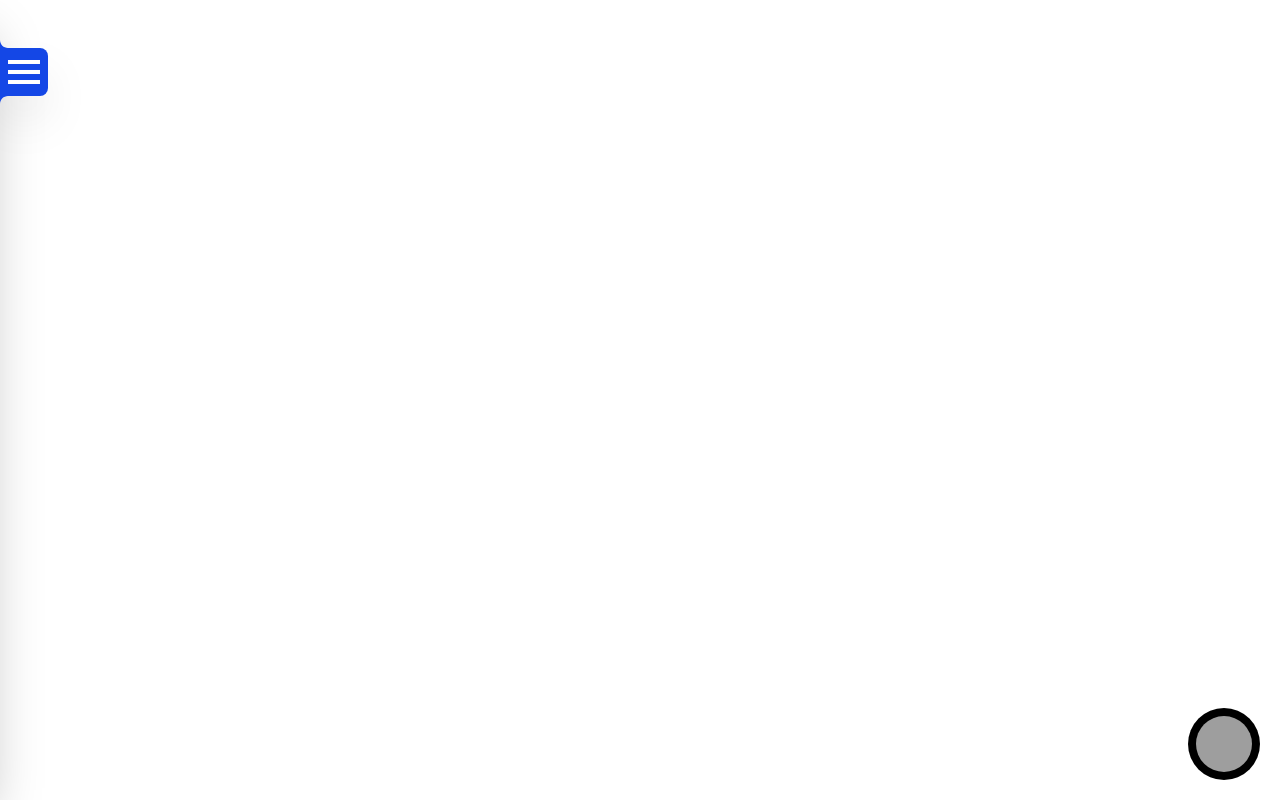
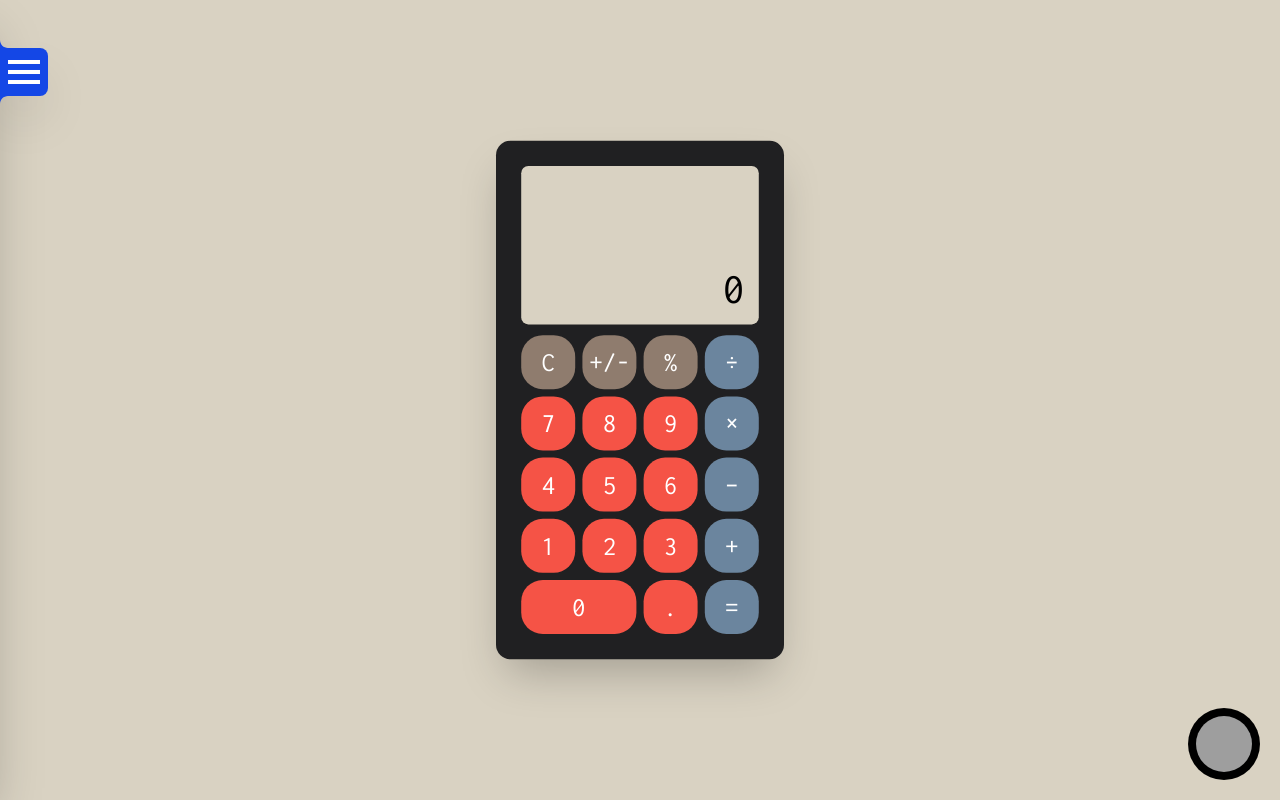
Before and after one commit to SumedhaSinghRathor/random-react-projects, a React (Vite) app: page /calculator in a window 1280 px wide. Built offline with nearby package versions, Linux system fonts and the light colour scheme; grey boxes are pictures that could not be loaded.

Commit message:
Adding Calculator project

```diff
--- a/src/App.jsx
+++ b/src/App.jsx
@@ -10,6 +10,7 @@ import Link from "./components/Link";
 import Vercel from "./project/Vercel/Vercel";
 import MusicPlayer from "./project/Music Player/MusicPlayer";
 import NestedRadius from "./project/NestedRadius";
+import Calculator from "./project/Calculator/Calculator";
 
 function App() {
   return (
@@ -26,6 +27,7 @@ function App() {
         <Route path="/textoverhill" element={<TextoverHill />}></Route>
         <Route path="/vercel" element={<Vercel />}></Route>
         <Route path="/nested-radius" element={<NestedRadius />} />
+        <Route path="/calculator" element={<Calculator />} />
       </Routes>
     </>
   );
--- a/src/components/Sidebar.jsx
+++ b/src/components/Sidebar.jsx
@@ -33,13 +33,17 @@ function Sidebar() {
       to: "/nested-radius",
       content: "Nested Radius",
     },
+    {
+      to: "/calculator",
+      content: "Calculator",
+    },
   ];
 
   const [toggle, setToggle] = useState(false);
 
   return (
     <aside
-      className={`fixed w-3xs h-full flex flex-col gap-4 bg-blue-700 p-4 text-white rounded-r-lg transition-transform shadow-2xl ${
+      className={`fixed w-3xs h-full flex flex-col gap-4 bg-blue-700 p-4 text-white rounded-r-lg transition-transform shadow-2xl z-100 ${
         toggle ? "translate-x-0" : "-translate-x-64"
       }`}
     >
@@ -66,7 +70,9 @@ function Sidebar() {
         <h1 className="text-lg font-bold leading-6">Mini React Projects</h1>
       </Link>
       <ul className="h-full">
-        {projects.map((project) => (
+        {projects
+          .sort((a, b) => a.content.localeCompare(b.content))
+          .map((project) => (
             <Link to={project.to} key={project.content}>
               <li
                 key={project.content}
--- a/src/index.css
+++ b/src/index.css
@@ -1,3 +1,5 @@
+@import url("https://fonts.googleapis.com/css2?family=Fira+Sans:ital,wght@0,100;0,200;0,300;0,400;0,500;0,600;0,700;0,800;0,900;1,100;1,200;1,300;1,400;1,500;1,600;1,700;1,800;1,900&family=Instrument+Serif:ital@0;1&display=swap");
+@import url("https://fonts.googleapis.com/css2?family=Inconsolata:wght@200..900&display=swap");
 @import url("https://fonts.googleapis.com/css2?family=Comfortaa:wght@300..700&family=Geist:wght@100..900&family=Instrument+Sans:ital,wght@0,400..700;1,400..700&family=Pixelify+Sans:wght@400..700&display=swap");
 @import "tailwindcss";
 
--- /dev/null
+++ b/src/project/Calculator/ButtonDisplay.jsx
@@ -0,0 +1,41 @@
+import "./Calculator.css";
+
+function ButtonDisplay({ onButtonClick }) {
+  const buttons = [
+    { label: "C", type: "misc", className: "aspect-square" },
+    { label: "+/-", type: "misc", className: "aspect-square" },
+    { label: "%", type: "misc", className: "aspect-square" },
+    { label: "÷", type: "operation", className: "aspect-square" },
+    { label: "7", type: "number", className: "aspect-square" },
+    { label: "8", type: "number", className: "aspect-square" },
+    { label: "9", type: "number", className: "aspect-square" },
+    { label: "×", type: "operation", className: "aspect-square" },
+    { label: "4", type: "number", className: "aspect-square" },
+    { label: "5", type: "number", className: "aspect-square" },
+    { label: "6", type: "number", className: "aspect-square" },
+    { label: "–", type: "operation", className: "aspect-square" },
+    { label: "1", type: "number", className: "aspect-square" },
+    { label: "2", type: "number", className: "aspect-square" },
+    { label: "3", type: "number", className: "aspect-square" },
+    { label: "+", type: "operation", className: "aspect-square" },
+    { label: "0", type: "number", className: "col-span-2" },
+    { label: ".", type: "number", className: "aspect-square" },
+    { label: "=", type: "operation", className: "aspect-square" },
+  ];
+
+  return (
+    <div className="grid grid-cols-4 gap-2 text-white text-3xl">
+      {buttons.map((btn, idx) => (
+        <button
+          key={idx}
+          className={`rounded-3xl ${btn.type} ${btn.className || ""}`}
+          onClick={() => onButtonClick(btn.label)}
+        >
+          {btn.label}
+        </button>
+      ))}
+    </div>
+  );
+}
+
+export default ButtonDisplay;
--- /dev/null
+++ b/src/project/Calculator/Calculator.css
@@ -0,0 +1,15 @@
+.misc {
+  background-color: #8f7c6e;
+}
+
+.number {
+  background-color: #f55346;
+}
+
+.operation {
+  background-color: #6b859e;
+}
+
+button:active {
+  opacity: 0.45;
+}
--- /dev/null
+++ b/src/project/Calculator/Calculator.jsx
@@ -0,0 +1,62 @@
+import { useState } from "react";
+import ButtonDisplay from "./ButtonDisplay";
+import Display from "./Display";
+
+function Calculator() {
+  const [input, setInput] = useState("");
+  const [expression, setExpression] = useState("");
+
+  const handleButtonClick = (value) => {
+    if (value === "=") {
+      try {
+        const formatted = input
+          .replaceAll(/×/g, "*")
+          .replaceAll(/÷/g, "/")
+          .replaceAll(/–/g, "-");
+
+        const result = eval(formatted);
+
+        setExpression(input);
+        setInput(result.toString());
+      } catch (error) {
+        setExpression("");
+        setInput(error);
+      }
+    } else if (value === "C") {
+      setInput("");
+      setExpression("");
+      return;
+    } else if (value === "+/-") {
+      setInput((prev) => (prev ? (parseFloat(prev) * -1).toString() : ""));
+    } else if (value === "%") {
+      setInput((prev) => (prev ? (parseFloat(prev) / 100).toString() : ""));
+    } else {
+      setInput((prev) => prev + value);
+    }
+
+    const operators = new Set(["+", "–", "×", "÷"]);
+
+    if (operators.includes(value)) {
+      if (input === "" && value !== "-") return;
+      const lastChar = input.slice(-1);
+      if (operators.has(lastChar)) {
+        setInput((prev) => prev.slice(0, -1) + value);
+        return;
+      }
+    }
+  };
+
+  return (
+    <section
+      className="w-full h-screen flex justify-center items-center bg-[#D9D2C2] overflow-clip"
+      style={{ fontFamily: "Inconsolata, sans-serif" }}
+    >
+      <div className="aspect-5/8 w-80 bg-[#202022] rounded-2xl p-7 flex flex-col gap-3 shadow-2xl scale-90 select-none">
+        <Display value={input || "0"} expression={expression} />
+        <ButtonDisplay onButtonClick={handleButtonClick} />
+      </div>
+    </section>
+  );
+}
+
+export default Calculator;
--- /dev/null
+++ b/src/project/Calculator/Display.jsx
@@ -0,0 +1,10 @@
+function Display({ value, expression }) {
+  return (
+    <div className="bg-[#D9D2C2] w-full aspect-3/2 rounded-lg flex flex-col justify-end items-end p-4">
+      <div className="font-bold text-xl opacity-45">{expression}</div>
+      <div className="text-5xl">{value}</div>
+    </div>
+  );
+}
+
+export default Display;
```
Lines whose indentation alone changed are shown as unchanged.
